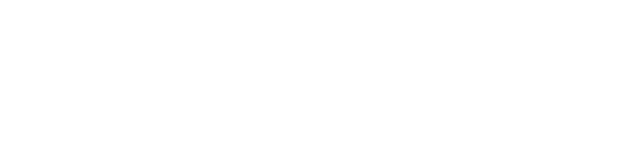
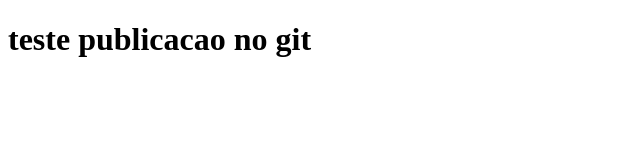
Before and after one commit to carloscastrofilho/projeto_acessibilidade_fatec_2023, a plain HTML site: page index.html in a window 1280 px wide. Shown: the whole page, without its empty margins (0-640 px from the left). Drawn offline with Linux system fonts and the light colour scheme.

Commit message:
teste publicacao git

```diff
--- a/index.html
+++ b/index.html
@@ -6,6 +6,8 @@
     <title>Document</title>
 </head>
 <body>
-
+    <main>
+        <h1> teste publicacao no git</h1>
+    </main>
 </body>
 </html>
```
